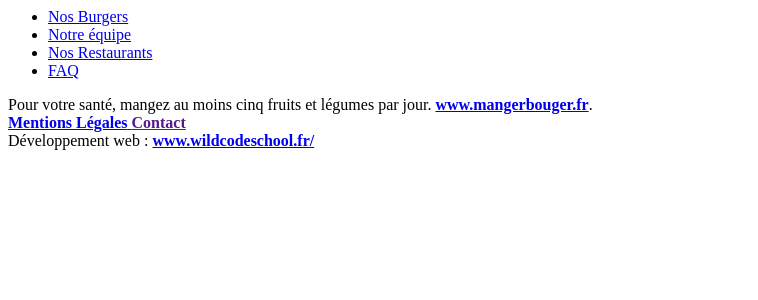
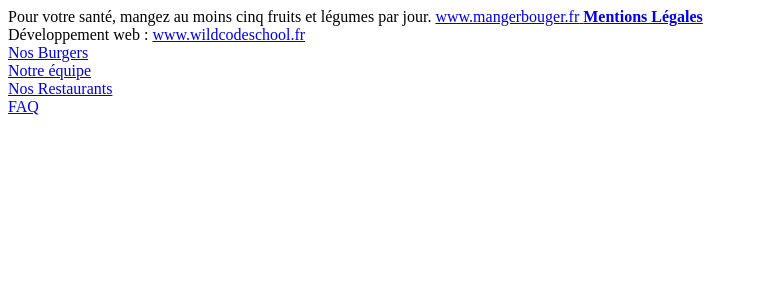
Before and after one commit to WildCodeSchool/Lyon-project1-DAM, a PHP site: page /footer.php in a window 1280 px wide. Shown: the top 300 px of the page, without its empty margins (0-758 px from the left). Run offline with PHP 8.4, Linux system fonts and the light colour scheme.

Commit message:
fixing footer include + style (not finished)

```diff
--- a/_includes/footer.php
+++ b/_includes/footer.php
@@ -1,23 +1,25 @@
-<div class="row row-centered margT-20">
-    <div class="col-lg-4 col-md-4 col-sm-8 col-xs-10 col-centered bord-top"></div>
-</div>
-<div class="row row-centered">
-    <div class="col-lg-12 col-md-12 col-sm-12 col-xs-12 col-centered">
-        <div class="text-center infosEcopy">
-            <ul class="text-center">
-                <li><a href="carte.php">Nos Burgers</a></li>
-                <li><a href="history.php">Notre équipe</a></li>
-                <li><a href="restaurants.php">Nos Restaurants</a></li>
-                <li><a href="FAQ.php">FAQ</a></li>
-            </ul>
-            <p class="text-muted">
-                Pour votre santé, mangez au moins cinq fruits et légumes par jour. <a target="_blank"
-                                                                                      href="http://www.mangerbouger.fr/"><b
-                            class="last-b">www.mangerbouger.fr</b></a>.
-                <br>
-                <a href="mentions legales.php"><b>Mentions Légales</b> </a> <a href=""><b class="last-b">Contact</b></a>
-                <br>Développement web : <a target="_blank" href="http://www.wildcodeschool.fr/"><b class="last-b">www.wildcodeschool.fr/</b></a>
-            </p>
+<div class="container-fluid"> <!--container-->
+
+    <div class="row">
+        <div class="col-md-6 col-md-push-4">
+
+        <span class="text-muted">Pour votre santé, mangez au moins cinq fruits et légumes par jour.
+            <a target="_blank" href="http://www.mangerbouger.fr/" /> www.mangerbouger.fr</span>
+        <a href="../html/mention legales.php"> <b>Mentions Légales</b> </a> <br>
+        Développement web : <a target="_blank" href="http://www.wildcodeschool.fr/">www.wildcodeschool.fr</a>
+        </div>
+
+        <div class="col-md-6 col-md-pull-7">
+
+            <a href="../html/carte.php">Nos Burgers</a>
+            <br>
+            <a href="../html/history.php">Notre équipe</a>
+            <br>
+            <a href="../html/restaurants.php">Nos Restaurants</a>
+            <br>
+            <a href="../html/FAQ.php">FAQ</a>
+            <br>
+
         </div>
     </div>
 </div>
--- a/css/firstPage.css
+++ b/css/firstPage.css
@@ -37,9 +37,10 @@ img.displayed {
 
 }
 
-
 footer{
     background-color: #F0882D;
     color: white;
-
+    position: relative;
+    bottom: 0;
+    width: 100%;
 }
--- a/css/style.css
+++ b/css/style.css
@@ -52,7 +52,7 @@
     border-collapse:collapse;
     border-spacing:0;
     color:#999;
-    font-family: arial;
+    font-family: Arial;
     font-size: 14px;
     text-decoration:none;
     -webkit-transform:translateZ(0) scale(1,1);
@@ -142,10 +142,6 @@ nav ul,nav li {
     text-align: center;
 }
 
-.contact{
-
-}
-
 .adresse {
     text-align: center;
     background-color: #BE4F3B;
```
